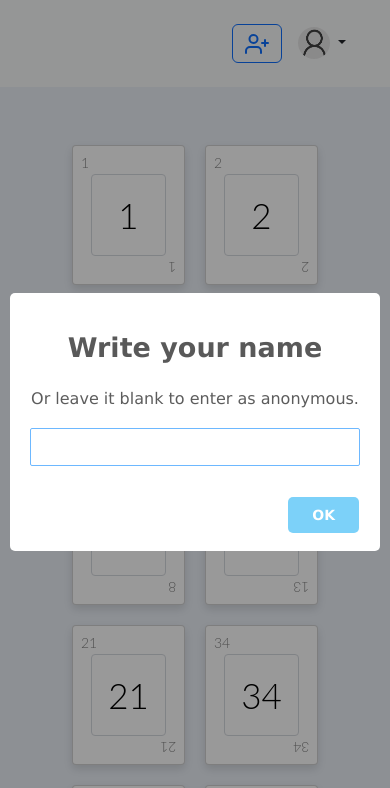
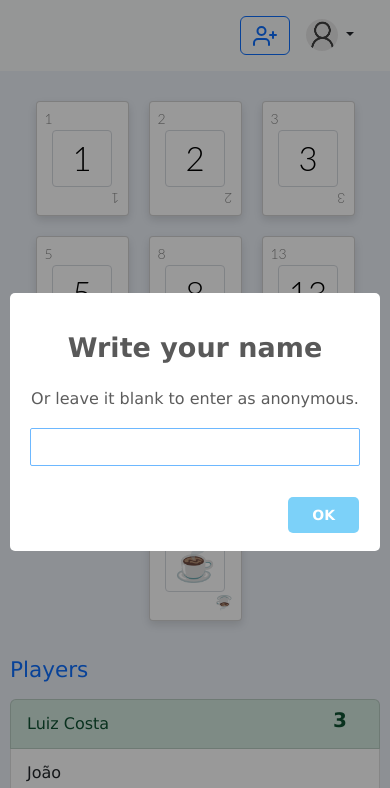
Before and after one commit to oluizeduardo/planning-poker, a website with bundled scripts: page public/game.html in a window 390 px wide. Shown: the top 788 px of the page. Built offline with nearby package versions, Linux system fonts and the light colour scheme; no server answers.

Commit message:
Fixing responsiveness

```diff
--- a/public/game.html
+++ b/public/game.html
@@ -18,7 +18,7 @@
   </head>
 
   <body>
-    <header class="bg-light mb-5 p-3 d-flex">
+    <header class="bg-light d-flex">
       <div class="container-fluid">
         <div class="d-flex align-items-center justify-content-between">
           <!-- ROOM'S NAME -->
@@ -74,7 +74,7 @@
       <div class="d-flex flex-wrap justify-content-center">
 
         <!-- PANEL CARDS -->
-        <div class="columns-wrapper w-75 mb-3">
+        <div class="panel-cards mb-3">
           <div class="cards-container">
             <button class="card">
               <div class="left-icon">1</div>
--- a/public/js/userSessionStorage.js
+++ b/public/js/userSessionStorage.js
@@ -10,9 +10,7 @@ const ANONYMOUS_NAME = 'Anonymous';
  */
 function checkForUserName() {
   const user = getUser();
-  if (user) {
-    console.log('Found user:', user);
-  } else {
+  if (!user) {
     askForUserName();
   }
 }
--- a/public/styles/game.css
+++ b/public/styles/game.css
@@ -3,11 +3,16 @@ body {
   font: 14px "Lucida Grande", Helvetica, Arial, sans-serif;
   height: 100vh;
 }
-.columns-wrapper {
+header {
+  margin-bottom: 40px;
+  padding: 1rem;
+}
+.panel-cards {
   display: flex;
   align-items: center;
   justify-content: center;
   flex-wrap: wrap;
+  width: 75%;
 }
 .cards-container {
   display: flex;
@@ -77,6 +82,10 @@ button {
   }
 }
 @media (max-width: 500px) {
+  header {
+    margin-bottom: 20px;
+    padding: 0.5rem;
+  }
   .cards-container {
     width: 100%;
   }
@@ -84,16 +93,19 @@ button {
     display: none;
   }
   .card {
-    width: 113px;
-    height: 140px;
+    width: 93px;
+    height: 115px;
   }
   .center-icon {
-    padding: 8px;
-    font-size: 35px;
+    padding: 6px;
+    font-size: 33px;
     height: 110px;
   }
   .panel-players {
     width: 100%;
     margin: 10px;
   }
+  .panel-cards {
+    width: 100%;
+  }
 }
```
Also changed, not shown: public/index.html (+2 -6 lines), public/styles/index.css (added, +9 -0 lines).
